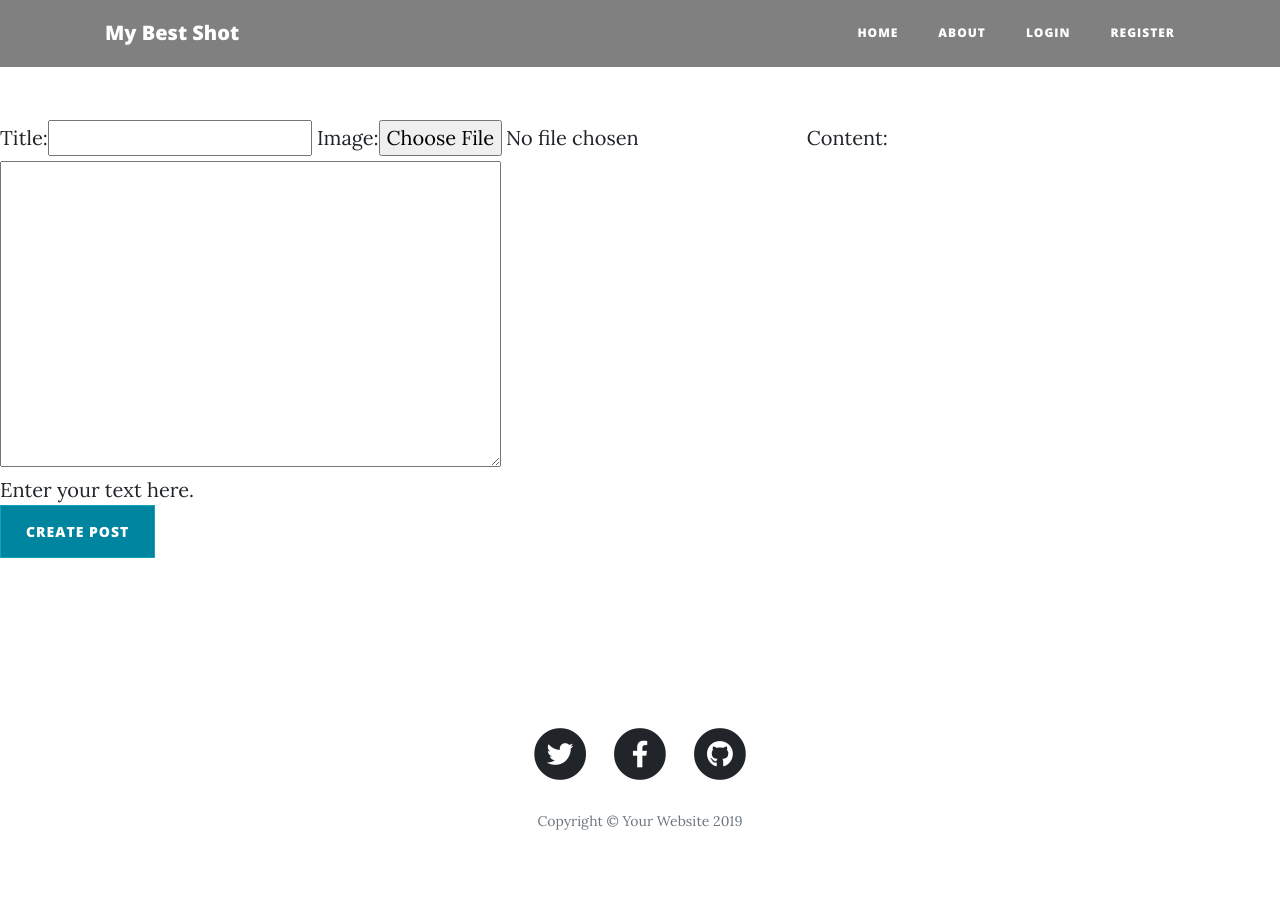
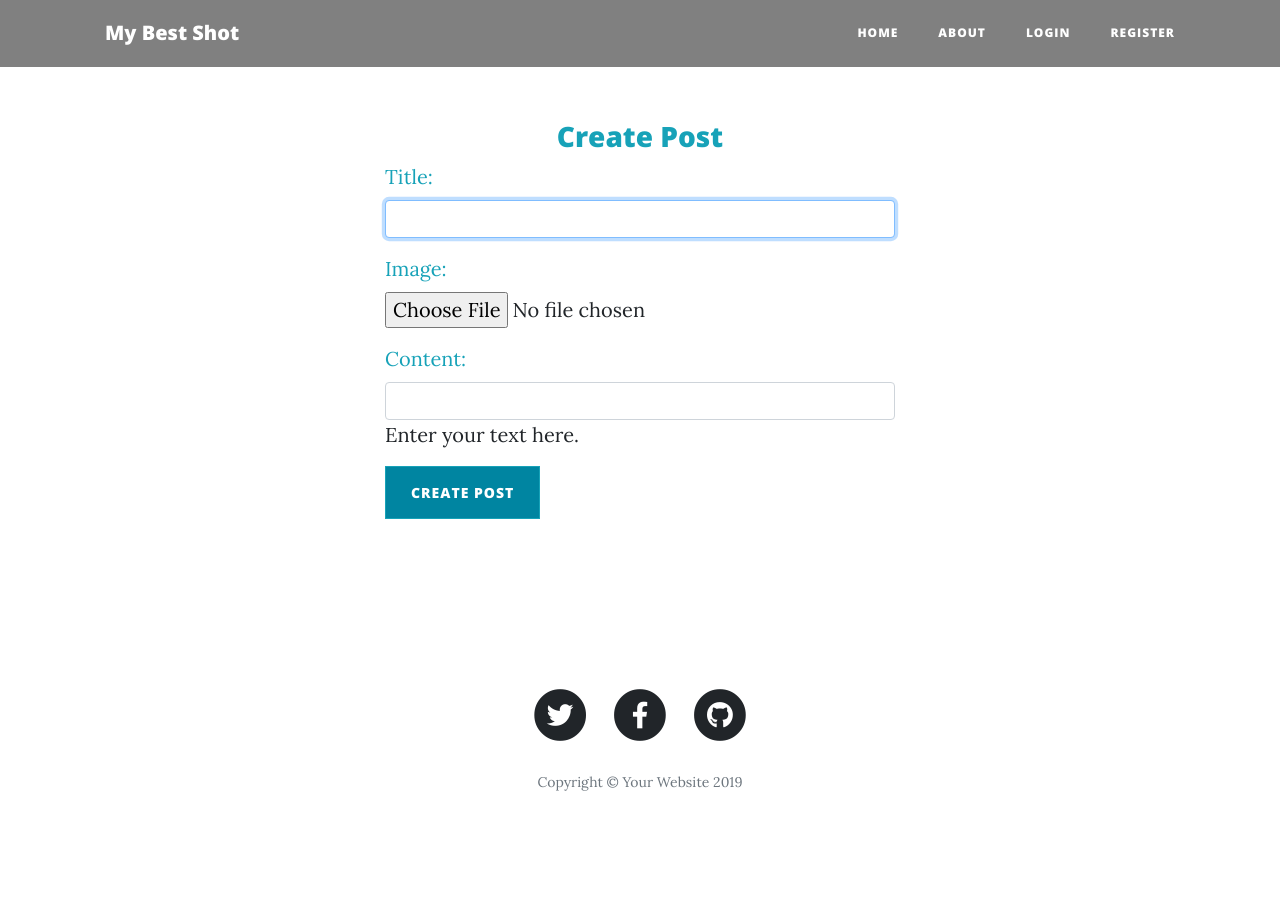
Before and after one commit to neyvis/mbs, a Django app: page /create/ in a window 1280 px wide. After the commit the page ends 791 px from the top, so only its background shows below. Run offline with Django 3.2, Linux system fonts and the light colour scheme; some libraries are stand-ins or nearby versions.

Commit message:
Modifing the create post form

```diff
--- a/my_bs_app/templates/base.html
+++ b/my_bs_app/templates/base.html
@@ -28,6 +28,7 @@
   <link href="{%  static 'css/clean-blog.css' %}" rel="stylesheet">
   <link href="{%  static 'css/login-form.css' %}" rel="stylesheet">
   <link href="{%  static 'css/register-form.css' %}" rel="stylesheet">
+  <link href="{%  static 'css/create-post.css' %}" rel="stylesheet">
 
 </head>
 
--- a/my_bs_app/templates/create_post.html
+++ b/my_bs_app/templates/create_post.html
@@ -4,13 +4,36 @@
 
 {% block content %}
 
-<form id="register-form" class="form" enctype='multipart/form-data' method="post">
-    {% csrf_token %}
-    {{ form }}
-    <div class="form-group">
-        <button type="submit" name="submit" style="background-color:#0085A1; color:white" class="btn btn-outline-info btn-info btn-md" type="submit">Create post</button>
+<div id="login">
+    <div class="container">
+        <div id="login-row" class="row justify-content-center align-items-center">
+            <div id="login-column" class="col-md-6">
+                <div id="login-box" class="col-md-12">
+                    <form id="create-post" class="form" enctype='multipart/form-data' method="POST">
+                        {% csrf_token %}
+                        <h3 class="text-center text-info">Create Post</h3>
+                        <div class="form-group">
+                            <label for="id_title" class="text-info">Title:</label><br>
+                            <input type="text" name="title" maxlength="150" class="form-control" required autofocus id="id_title">
+                        </div>
+                        <div class="form-group">
+                            <label for="id_image" class="text-info">Image:</label><br>
+                            <input type="file" name="image" accept="image/*" id="id_image" class="" required>
+                        </div>
+                        <div class="form-group">
+                            <label for="id_content" class="text-info">Content:</label><br>
+                            <input type="password" name="content" id="id_content" cols="40" rows="10" class="form-control" required>
+                            <span class="helptext">Enter your text here.</span>
+                        </div>
+                        <div class="form-group">
+                            <button type="submit" name="submit" style="background-color:#0085A1; color:white" class="btn btn-outline-info btn-info btn-md" type="submit">Create post</button>
+                        </div>
+                    </form>
+                </div>
+            </div>
+        </div>
     </div>
-</form>
+</div>
 
 {{ form.errors }}
 {{ form.non_field_errors }}
--- a/my_bs_app/templates/login.html
+++ b/my_bs_app/templates/login.html
@@ -21,7 +21,6 @@
                                 <input type="password" name="password" id="id_password" class="form-control" required>
                             </div>
                             <div class="form-group">
-                                <label for="remember-me" class="text-info"><span>Remember me</span> <span><input id="remember-me" name="remember-me" type="checkbox"></span></label><br>
                                 <button style="background-color:#0085A1; color:white" class="btn btn-outline-info btn-info btn-md" type="submit">Login</button>
                             </div>
                             <div id="register-link" class="text-right">
--- a/my_bs_app/templates/post.html
+++ b/my_bs_app/templates/post.html
@@ -10,7 +10,7 @@
           <div class="post-heading">
             <h1>{% block title %} {{ object.title }} {% endblock title %}</h1>
             <span class="meta">{{ post.author }}
-              <a href="#">Start Bootstrap</a>
+              <a href="{% url 'home' %}">My Best Shot</a>
               on {{ post.created_on }}</span>
           </div>
         </div>
--- a/my_bs_app/views.py
+++ b/my_bs_app/views.py
@@ -1,16 +1,13 @@
 from django.shortcuts import render, redirect
 from django.views.generic import ListView, TemplateView
 from django.views.generic.detail import DetailView
-
+from django.urls import reverse
 from django.template.defaultfilters import slugify
-
 from django.contrib.auth.forms import AuthenticationForm
 from django.contrib.auth import login, logout, authenticate
 from django.contrib import messages
 
 import datetime
-
-from django.http import HttpResponse
 
 from .models import Post
 
@@ -100,7 +97,8 @@ def create_post(request):
             created_on = datetime.datetime.now()
             updated_on = datetime.datetime.now()
             post = form.save(commit=False)
-            post.slug = slugify(post.title)
+            slug = slugify(post.title)
+            post.slug = slug
             post.status = status
             post.created_on = created_on
             post.updated_on = updated_on
@@ -108,7 +106,7 @@ def create_post(request):
             post.save()
             # I want to redirect to the post detail page.
             #return redirect(post)
-            return redirect(post)
+            return redirect(reverse('post_detail', kwargs={'slug': slug}))
     else:
         print('Hola')
         form = PostForm()
--- /dev/null
+++ b/static/css/create-post.css
@@ -0,0 +1,3 @@
+#create-post{
+    margin: 120px auto;
+}
```
Also changed, not shown: 1 other file.
